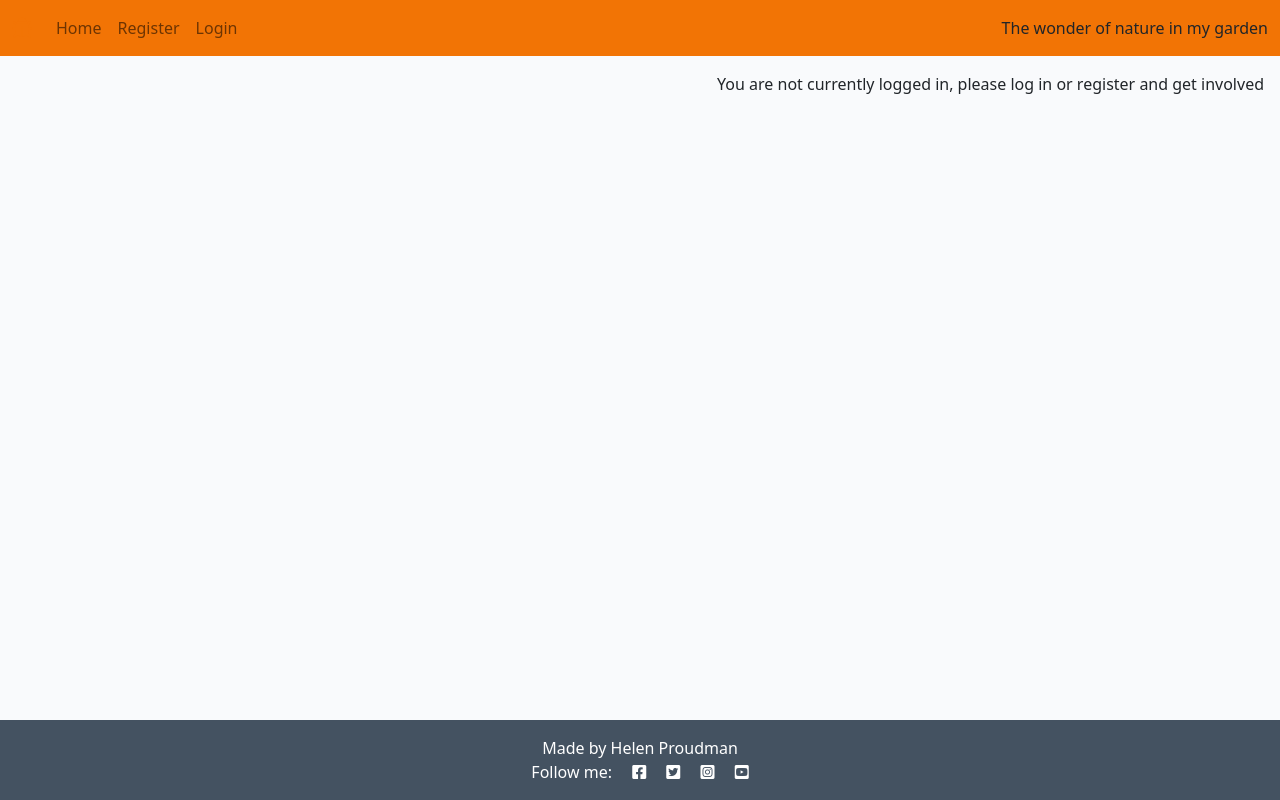
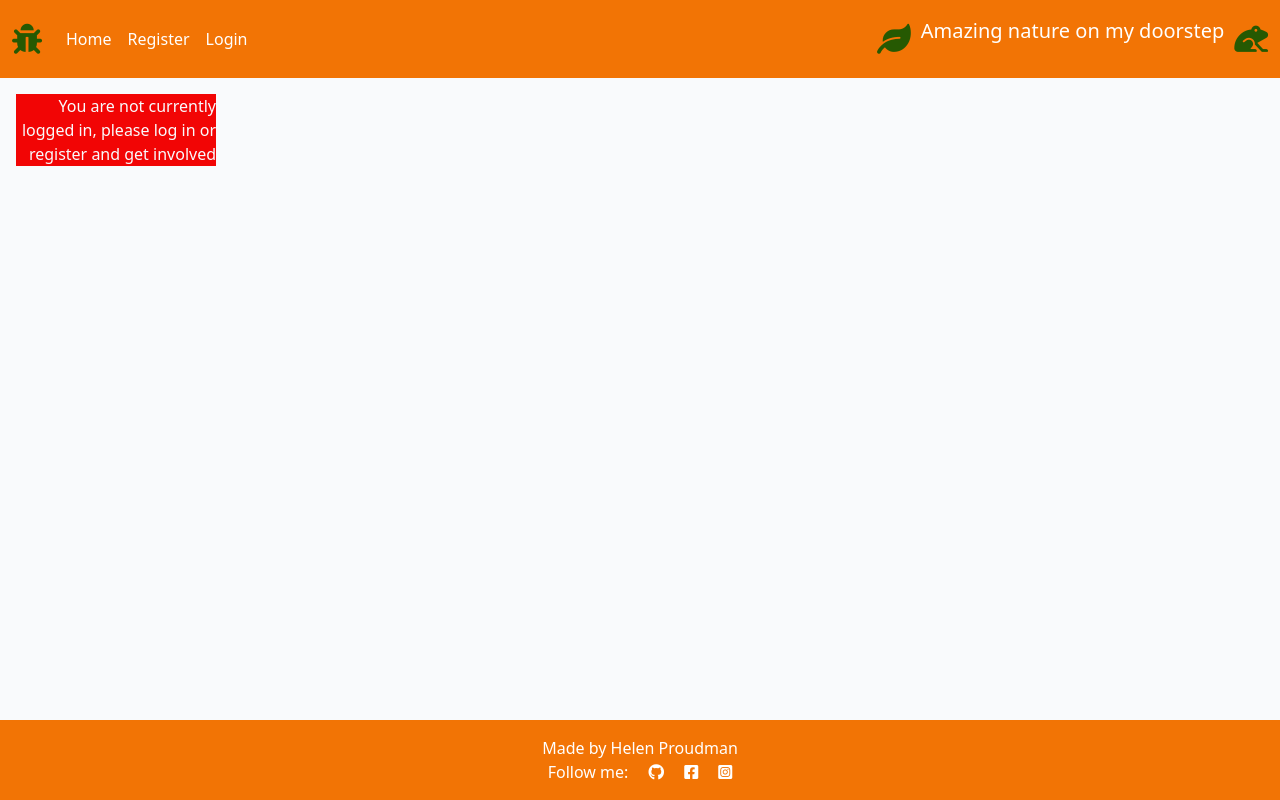
Before and after one commit to Code-Institute-Submissions/nature-blog, a Django app: template templates/nature.html in a window 1280 px wide. Run offline with Django 3.2, Linux system fonts and the light colour scheme; the template is opened without the code that fills it, so the values that code supplies are empty.

Commit message:
social links enabled, styling added to messages and navbar

```diff
--- a/blog/templates/blog/post_detail.html
+++ b/blog/templates/blog/post_detail.html
@@ -8,6 +8,7 @@
             <div class="col-md-6 masthead-text">
                 <!-- Post title goes in these h1 tags -->
                 <h1 class="post-title">{{ post.title }}</h1>
+                <h2 class="post-category">{{ post.category }}</h2>
                 <!-- Post author goes before the | the post's created date goes after -->
                 <p class="post-subtitle">{{ post.author }} | {{ post.created_on }}</p>
             </div>
--- a/static/css/style.css
+++ b/static/css/style.css
@@ -50,7 +50,8 @@
 
 .scale {
     width: 100%;
-    height: auto;
+    height: 100%;
+    /* height: auto; */
 }
 
 .author {
@@ -113,6 +114,10 @@
     color: lightgray;
 }
 
+.post-category {
+    margin-left: 5%;
+}
+
 .btn-signup,
 .btn-edit {
     background-color: #188181;
@@ -163,5 +168,33 @@
 }
 
 .fas {
-    color: #F27405;
+    color: #265902;
+    font-size: 30px;
 }
+
+.footer {
+    background-color: #F27405;
+}
+
+#logged-in-message {
+    background-color: #265902;
+    color: #F9FAFC;
+    max-width: 200px;
+}
+
+#login-message {
+    background-color: #F20505;
+    color: #F9FAFC;
+    max-width: 200px;
+}
+
+#nav-paragraph {
+    margin-left: 10px;
+    margin-right: 10px;
+    font-size: 20px;
+}
+
+a:hover {
+    color: #445261;
+    text-decoration: underline;
+}
--- a/templates/nature.html
+++ b/templates/nature.html
@@ -12,7 +12,7 @@
 
 <head>
     <title>Nature Blog</title>
-    <meta name="viewport" content="width=device-width, initial-scale=1" >
+    <meta name="viewport" content="width=device-width, initial-scale=1">
 
     <!-- Google Fonts CSS -->
     <link rel="preconnect" href="https://fonts.gstatic.com">
@@ -46,34 +46,38 @@
             <div class="collapse navbar-collapse" id="navbarText">
                 <ul class="navbar-nav me-auto mb-2 mb-lg-0">
                     <li class="nav-item">
-                        <a class="nav-link {% if request.path == home_url %}active" aria-current="page{% endif %}"
+                        <a class="nav-link text-white{% if request.path == home_url %}active" aria-current="page{% endif %}"
                             href="{% url 'home' %}">Home</a>
                     </li>
                     {% if user.is_authenticated %}
                     <li class="nav-item">
-                        <a class="nav-link {% if request.path == logout_url %}active" aria-current="page{% endif %}"
+                        <a class="nav-link text-white{% if request.path == logout_url %}active" aria-current="page{% endif %}"
                             href="{% url 'account_logout' %}">Logout</a>
                     </li>
                     {% else %}
                     <li class="nav-item">
-                        <a class="nav-link {% if request.path == signup_url %}active" aria-current="page{% endif %}"
+                        <a class="nav-link text-white{% if request.path == signup_url %}active" aria-current="page{% endif %}"
                             href="{% url 'account_signup' %}">Register</a>
                     </li>
                     <li class="nav-item">
-                        <a class="nav-link {% if request.path == login_url %}active" aria-current="page{% endif %}"
+                        <a class="nav-link text-white{% if request.path == login_url %}active" aria-current="page{% endif %}"
                             href="{% url 'account_login' %}">Login</a>
                     </li>
                     {% endif %}
 
                 </ul>
+                <i class="fas fa-leaf"></i>
                 <span class="navbar-text text-body">
-                    The wonder of nature in my garden
+
+                    <p class="text-white" id="nav-paragraph">Amazing nature on my doorstep</p>
+
                 </span>
+                <i class="fas fa-frog"></i>
             </div>
         </div>
     </nav>
     <!--  displaying messages to feedback to users when they have submitted a comment-->
-      <div class="container">
+    <div class="container">
         <div class="row">
             <div class="col-md-8 offset-md-2">
                 {% for message in messages %}
@@ -84,13 +88,14 @@
                 {% endfor %}
             </div>
         </div>
-      </div>
+    </div>
 
     <main class="flex-shrink-0 main-bg">
         {% if user.is_authenticated %}
-        <p class="text-end m-3">Welcome {{ user }} you are logged in</p>
+        <p class="text-end m-3" id="logged-in-message">Welcome {{ user }} you are logged in</p>
         {% else %}
-        <p class="text-end m-3">You are not currently logged in, please log in or register and get involved</p>
+        <p class="text-end m-3" id="login-message">You are not currently logged in, please log in or register and get
+            involved</p>
         {% endif %}
 
         {% block content %}
@@ -101,12 +106,18 @@
     </main>
 
     <!-- Footer -->
-    <footer class="footer mt-auto py-3 dark-bg">
+    <footer class="footer mt-auto py-3">
         <p class="m-0 text-center text-white">Made by Helen Proudman</p>
-        <p class="m-0 text-center text-white">Follow me: <i class="fab fa-facebook-square ms-3"></i>
-            <i class="fab fa-twitter-square ms-3"></i>
-            <i class="fab fa-instagram-square ms-3"></i>
-            <i class="fab fa-youtube-square ms-3"></i>
+        <p class="m-0 text-center text-white">Follow me: <a href="https://github.com/helproudman/" target="_blank"
+                aria-label="Visit my Github page (opens in a new tab)"><i class="fab fa-github ms-3 text-white"></i></a>
+            <a href="https://www.facebook.com/helen.proudman/" target="_blank" rel="noopener"
+                aria-label="Visit my Facebook page (opens in a new tab)"><i
+                    class="fab fa-facebook-square ms-3 text-white"></i></a>
+            <a href="https://instagram.com/helenproudman" target="_blank" rel="noopener"
+                aria-label="Visit my Instagram page (opens in a new tab)"><i
+                    class="fab fa-instagram-square ms-3 text-white"></i></a>
+
+
         </p>
     </footer>
 
```
Also changed, not shown: 1 other file.
